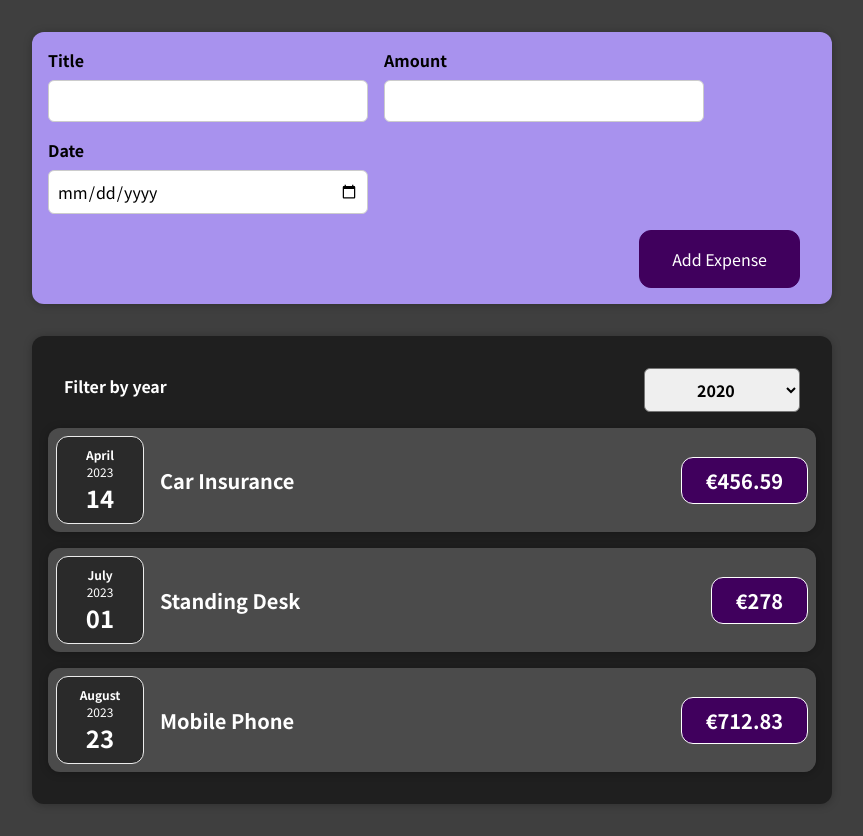
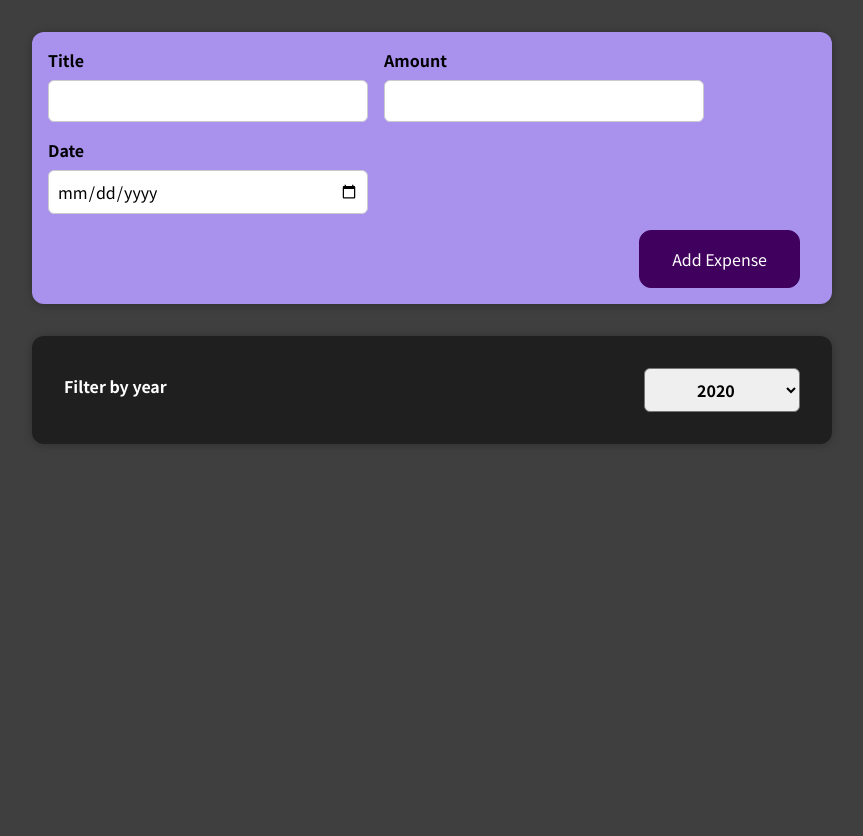
Before and after one commit to rockdog/react-complete-guide, a React (Create React App) app in the folder expense-calculator/: page / in a window 1280 px wide. Shown: the whole page, without its empty margins (208-1071 px from the left). After the commit the page ends 800 px from the top, so only its background shows below. Built offline with nearby package versions, Linux system fonts and the light colour scheme.

Commit message:
usestate for list of expenses

```diff
--- a/expense-calculator/src/App.js
+++ b/expense-calculator/src/App.js
@@ -1,26 +1,14 @@
+import React, { useState } from 'react';
 import ExpenseList from "./components/Expenses/ExpenseList";
 import NewExpense from "./components/Expenses/NewExpense";
 
 const App = () => {
-    const expenses = [{
-        'id': 1,
-        'title': 'Car Insurance',
-        'amount': 456.59,
-        'date': new Date(2023, 3, 14),
-    }, {
-        'id': 2,
-        'title': 'Standing Desk',
-        'amount': 278.00,
-        'date': new Date(2023, 6, 1),
-    }, {
-        'id': 3,
-        'title': 'Mobile Phone',
-        'amount': 712.83,
-        'date': new Date(2023, 7, 23),
-    }];
+    const [expenses, setExpenses] = useState([]);
 
     const addExpenseHandler = expenseData => {
-        console.log(expenseData);
+        setExpenses(prevExpenses => {
+            return [expenseData, ...prevExpenses];
+        });
     };
 
     return (
--- a/expense-calculator/src/components/Expenses/ExpenseList.js
+++ b/expense-calculator/src/components/Expenses/ExpenseList.js
@@ -14,7 +14,7 @@ const ExpenseList = props => {
     return (
         <Card className='expenses'>
             <ExpensesFilter selectedYear={selectedYear} onFilterChanged={filterChangedHandler} />
-            {props.expenses.map((expense) => <ExpenseItem key={expense.id} expense={expense} />)}
+            {props.expenses.map(expense => <ExpenseItem key={expense.id} expense={expense} />)}
         </Card>
     );
 }
```
